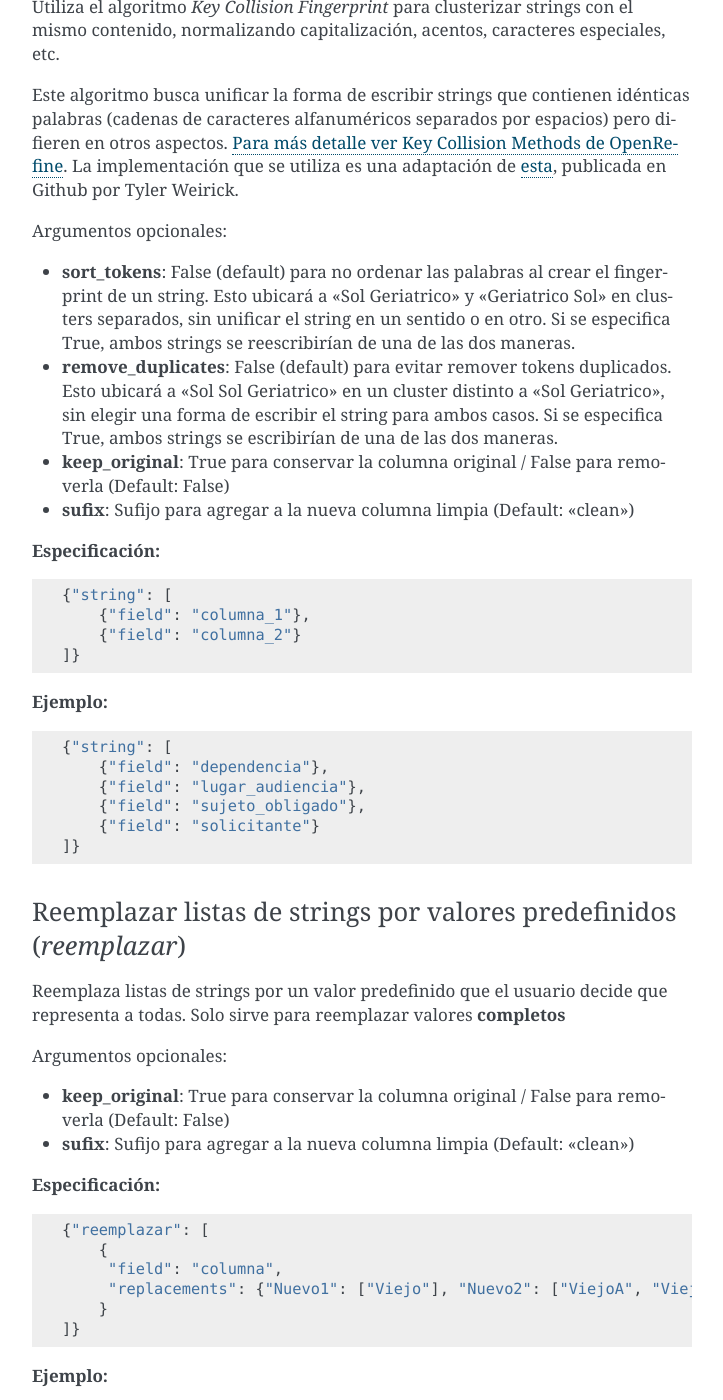
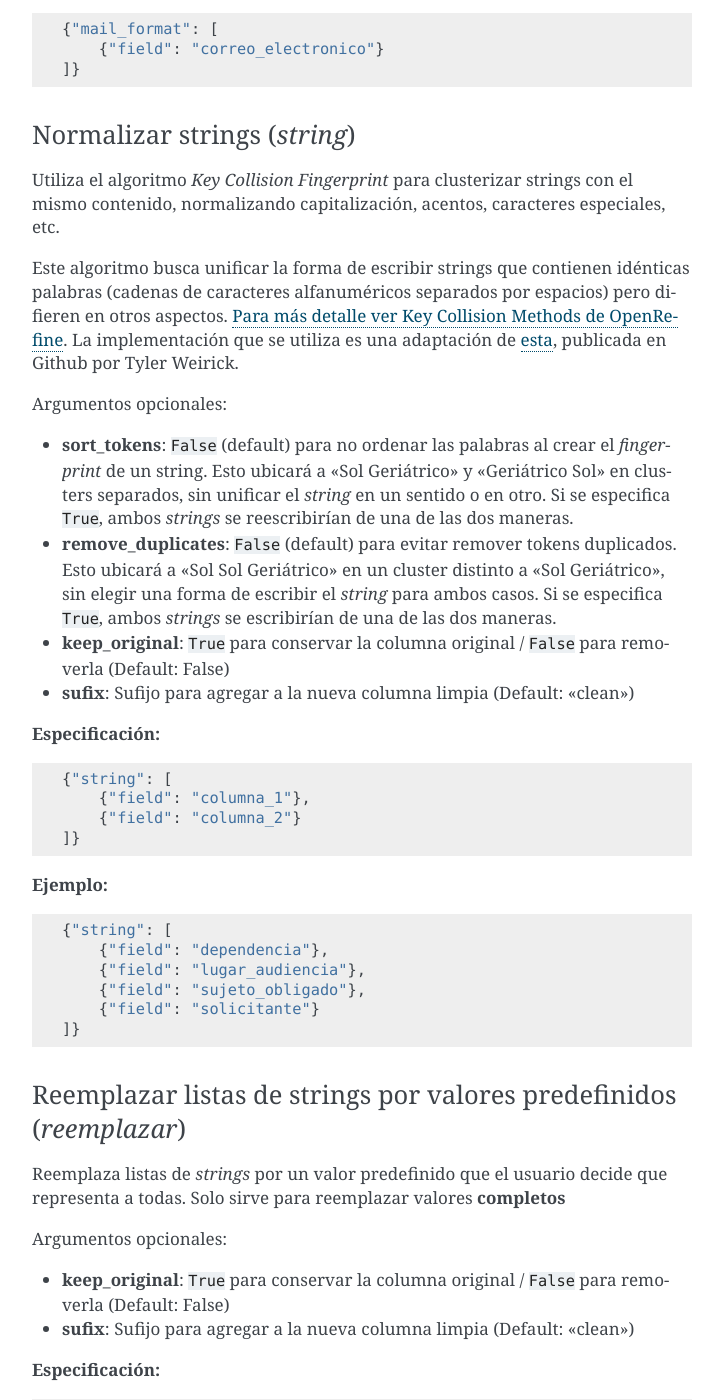
Before and after one commit to datosgobar/data-cleaner, a Sphinx documentation site: the page built from docs/README.md, in a window 1280 px wide and 1400 px high, scrolled down 7373 px. Shown: the whole window, without its empty margins (388-1111 px from the left). Built offline with Sphinx 7.4.7, drawn with Linux system fonts in a browser that asks for light colours; pages that are not in the unit, such as notebooks, are missing from menus; some of the changed text lies outside the part shown.

````diff
--- a/docs/README.md
+++ b/docs/README.md
@@ -12,7 +12,7 @@
 
 *Nota: Este paquete aún se encuentra en etapa temprana de desarrollo y la interface podría sufrir modificaciones significativas.*
 
-* Para referencia detallada de este paquete leer la [documentación] (http://data-cleaner.readthedocs.org/en/latest/) *
+* Para referencia detallada de este paquete leer la [documentación](http://data-cleaner.readthedocs.org/en/latest/) *
 
 
 <!-- START doctoc generated TOC please keep comment here to allow auto update -->
@@ -112,7 +112,7 @@
 
 ### Métodos de limpieza
 
-Las reglas de limpieza del cleaner también se pueden utilizar como métodos individuales que devuelven una pandas.DataSeries o un pandas.DataFrame (en el caso en que el método genere múltiples columnas nuevas).
+Las reglas de limpieza del cleaner también se pueden utilizar como métodos individuales que devuelven una `pandas.DataSeries` o un `pandas.DataFrame (en el caso en que el método genere múltiples columnas nuevas).
 
 ```python
 dependencia_clean = dc.nombre_propio("dependencia")
@@ -158,23 +158,30 @@
 Name: dependencia, dtype: object
 ```
 
-En todo momento se puede acceder al pandas.DataFrame que contiene la tabla de datos, donde se verán reflejados los cambios luego de aplicar métodos de limpieza con el parámetro `inplace=True`.
+En todo momento se puede acceder al `pandas.DataFrame` que contiene la tabla de datos, donde se verán reflejados los cambios luego de aplicar métodos de limpieza con el parámetro `inplace=True`.
+Cuando se carga un archivo `.shp` al `DataCleaner`, éste contiene un objeto `geopandas.GeoDataFrame`, que extiende la funcionalidad de `pandas` para trabajar con geometrías.
 
 ```python
-dc.df  # accede al pandas.DataFrame del cleaner
+dc.df  # Accede al pandas.DataFrame o geopandas.GeoDataFrame del cleaner.
 ```
 
-Para guardar el pandas.DataFrame en cualquier momento, probablemente luego de probar y aplicar algunas transformaciones.
+Para guardar el `pandas.DataFrame` en cualquier momento, probablemente luego de probar y aplicar algunas transformaciones, usar:
 
 ```python
 dc.save(output_path)
+```
+Si se trata de un `GeoDataFrame`, se puede especificar el nombre para la columna de geometría con un argumento opcional. El nombre por defecto es "geojson".
+
+```python
+dc = DataCleaner('samples/provincias/provincias.shp')
+dc.save(output_path, geometry_name='geojson')
 ```
 
 El método `DataCleaner.save()` redirige al método `pandas.DataFrame.to_csv()`, y por lo tanto tienen los mismos argumentos.
 
 ### Encoding del input, y otros
 
-Se asume que el input es un csv codificado en *utf-8*, separado por comas y que usa comillas dobles para el enclosing. Si alguno de estos parámetros (especialmente el encoding) es diferente, debe especificarse.
+Se asume que el input es un csv codificado en *utf-8*, separado por comas y que usa comillas dobles para el _enclosing_. Si alguno de estos parámetros (especialmente el _encoding_) es diferente, debe especificarse.
 
 ```python
 dc = DataCleaner("ugly.csv", encoding="latin1", sep=";", quotechar="'")
@@ -196,9 +203,9 @@
 
 ### Saltos de línea
 
-No se permiten saltos de línea en los valores, al momento de crear un objeto DataCleaner se reemplazan todos los saltos de línea que estén dentro del caracter de enclosing (usualmente comillas dobles '"') por un espacio " ".
+No se permiten saltos de línea en los valores, al momento de crear un objeto ^DataCleaner^ se reemplazan todos los saltos de línea que estén dentro del caracter de _enclosing_ (usualmente comillas dobles '"') por un espacio " ".
 
-## Template de script de limpieza
+## Template de _script_ de limpieza
 
 Para realizar la limpieza de un archivo CSV de datos con `data-cleaner` se sugiere utilizar el [template de script de limpieza](templates/cleaning_script.py). Este permite correr la limpieza desde la línea de comandos e implementar pasos de limpieza personalizados que exceden las funcionalidades del paquete.
 
@@ -260,7 +267,7 @@
 
 Argumentos opcionales:
 
-* **keep_original**: True para conservar la columna original / False para removerla (Default: False)
+* **keep_original**: `True` para conservar la columna original / `False` para removerla (Default: False)
 * **sufix**: Sufijo para agregar a la nueva columna limpia (Default: "clean")
 * **lower_words**: Lista de palabras que deben mantenerse en minúsculas, sin aplicar capitalización (Default: ["el", "los", "la", "las", "de", "del", "en", "y"])
 
@@ -316,9 +323,9 @@
 
 Argumentos opcionales:
 
-* **sort_tokens**: False (default) para no ordenar las palabras al crear el fingerprint de un string. Esto ubicará a "Sol Geriatrico" y "Geriatrico Sol" en clusters separados, sin unificar el string en un sentido o en otro. Si se especifica True, ambos strings se reescribirían de una de las dos maneras.
-* **remove_duplicates**: False (default) para evitar remover tokens duplicados. Esto ubicará a "Sol Sol Geriatrico" en un cluster distinto a "Sol Geriatrico", sin elegir una forma de escribir el string para ambos casos. Si se especifica True, ambos strings se escribirían de una de las dos maneras.
-* **keep_original**: True para conservar la columna original / False para removerla (Default: False)
+* **sort_tokens**: `False` (default) para no ordenar las palabras al crear el _fingerprint_ de un string. Esto ubicará a "Sol Geriátrico" y "Geriátrico Sol" en clusters separados, sin unificar el _string_ en un sentido o en otro. Si se especifica `True`, ambos _strings_ se reescribirían de una de las dos maneras.
+* **remove_duplicates**: `False` (default) para evitar remover tokens duplicados. Esto ubicará a "Sol Sol Geriátrico" en un cluster distinto a "Sol Geriátrico", sin elegir una forma de escribir el _string_ para ambos casos. Si se especifica `True`, ambos _strings_ se escribirían de una de las dos maneras.
+* **keep_original**: `True` para conservar la columna original / `False` para removerla (Default: False)
 * **sufix**: Sufijo para agregar a la nueva columna limpia (Default: "clean")
 
 **Especificación:**
@@ -342,11 +349,11 @@
 ```
 
 ### Reemplazar listas de strings por valores predefinidos (*reemplazar*)
-Reemplaza listas de strings por un valor predefinido que el usuario decide que representa a todas. Solo sirve para reemplazar valores **completos**
+Reemplaza listas de _strings_ por un valor predefinido que el usuario decide que representa a todas. Solo sirve para reemplazar valores **completos**
 
 Argumentos opcionales:
 
-* **keep_original**: True para conservar la columna original / False para removerla (Default: False)
+* **keep_original**: `True` para conservar la columna original / `False` para removerla (Default: False)
 * **sufix**: Sufijo para agregar a la nueva columna limpia (Default: "clean")
 
 **Especificación:**
@@ -379,7 +386,7 @@
 
 Argumentos opcionales:
 
-* **keep_original**: True para conservar la columna original / False para removerla (Default: False)
+* **keep_original**: `True` para conservar la columna original / `False` para removerla (Default: False)
 * **sufix**: Sufijo para agregar a la nueva columna limpia (Default: "clean")
 
 **Especificación:**
@@ -411,11 +418,11 @@
 
 Ej.: **05-02-2016 14:53** a **2016-02-05T14:53:00-03:00**
 
-Para el parsing de fechas se utiliza la librería [*arrow*](http://crsmithdev.com/arrow/). En la regla debe especificarse el formato temporal en que la fecha está expresada en la tabla de datos original. El resultado siempre se convertirá a ISO 8601 cuando sea posible, ante cualquier error se dejará la celda vacía.
+Para el _parsing_ de fechas se utiliza la librería [*arrow*](http://crsmithdev.com/arrow/). En la regla debe especificarse el formato temporal en que la fecha está expresada en la tabla de datos original. El resultado siempre se convertirá a ISO 8601 cuando sea posible, ante cualquier error se dejará la celda vacía.
 
 Argumentos opcionales:
 
-* **keep_original**: True para conservar la columna original / False para removerla (Default: False)
+* **keep_original**: `True` para conservar la columna original / `False` para removerla (Default: False)
 
 **Especificación:**
 
@@ -441,7 +448,7 @@
 
 Argumentos opcionales:
 
-* **keep_original**: True para conservar la columna original / False para removerla (Default: False)
+* **keep_original**: `True` para conservar la columna original / `False` para removerla (Default: False)
 
 **Especificación:**
 
@@ -466,7 +473,7 @@
 
 Argumentos opcionales:
 
-* **keep_original**: True para conservar la columna original / False para removerla (Default: False)
+* **keep_original**: `True` para conservar la columna original / `False` para removerla (Default: False)
 
 **Especificación:**
 
@@ -486,11 +493,11 @@
 ```
 
 ### Separar campos mediante un separador simple (*string_simple_split*)
-Separa strings de un campo en múltiples campos, mediante separadores simples.
+Separa _strings_ de un campo en múltiples campos, mediante separadores simples.
 
 Argumentos opcionales:
 
-* **keep_original**: True para conservar la columna original / False para removerla (Default: False)
+* **keep_original**: `True` para conservar la columna original / `False` para removerla (Default: False)
 
 **Especificación:**
 
@@ -516,15 +523,15 @@
 (NO IMPLEMENTADO)
 
 ### Separar campos mediante una parsing expression grammar (*string_peg_split*)
-Utiliza parsing expression grammars para separar strings de un campo en múltiples campos.
+Utiliza _parsing expression grammars_ para separar strings de un campo en múltiples campos.
 
 Las PEG son una forma de utilizar expresiones regulares de más alto nivel, que facilita la creación de reglas bastante complejas. La librería que se utiliza en este paquete es [**parsley**](http://parsley.readthedocs.org/en/latest/reference.html).
 
-Todas las PEG que se escriban para este paquete, deben contener una regla `values` cuyo output sea una lista de los valores que se quiere extraer. Cuando la PEG utilizada falle, el paquete dejará un valor nulo para esa celda.
+Todas las PEG que se escriban para este paquete, deben contener una regla `values` cuyo _output_ sea una lista de los valores que se quiere extraer. Cuando la PEG utilizada falle, el paquete dejará un valor nulo para esa celda.
 
 Argumentos opcionales:
 
-* **keep_original**: True para conservar la columna original / False para removerla (Default: False)
+* **keep_original**: `True` para conservar la columna original / `False` para removerla (Default: False)
 
 **Especificación:**
 
--- a/requirements.txt
+++ b/requirements.txt
@@ -1,4 +1,4 @@
-pandas==0.18.1
+pandas>=0.20.3
 geopandas==0.2.1
 parsley>=1.2
 arrow>=0.7.0
````
Also changed, not shown: other parts of docs/README.md (+4 -4 lines), 1 other file.
